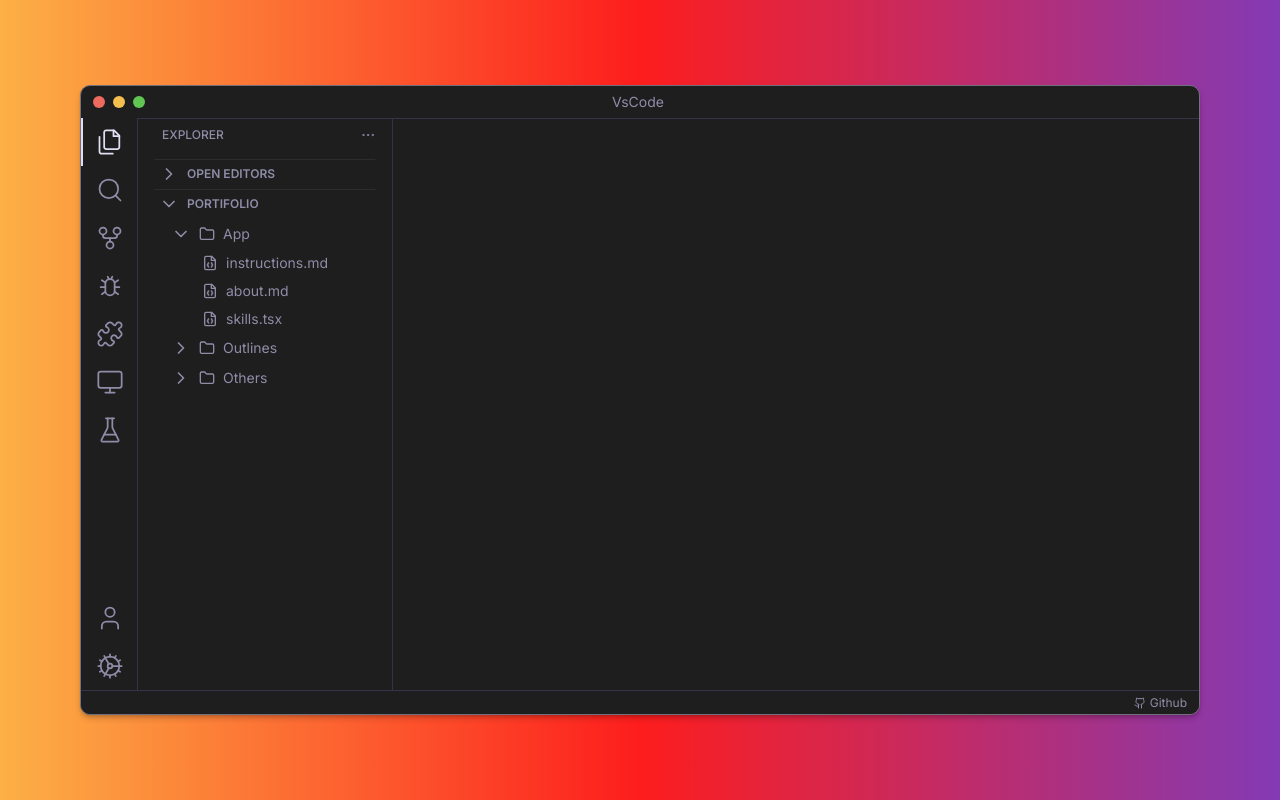
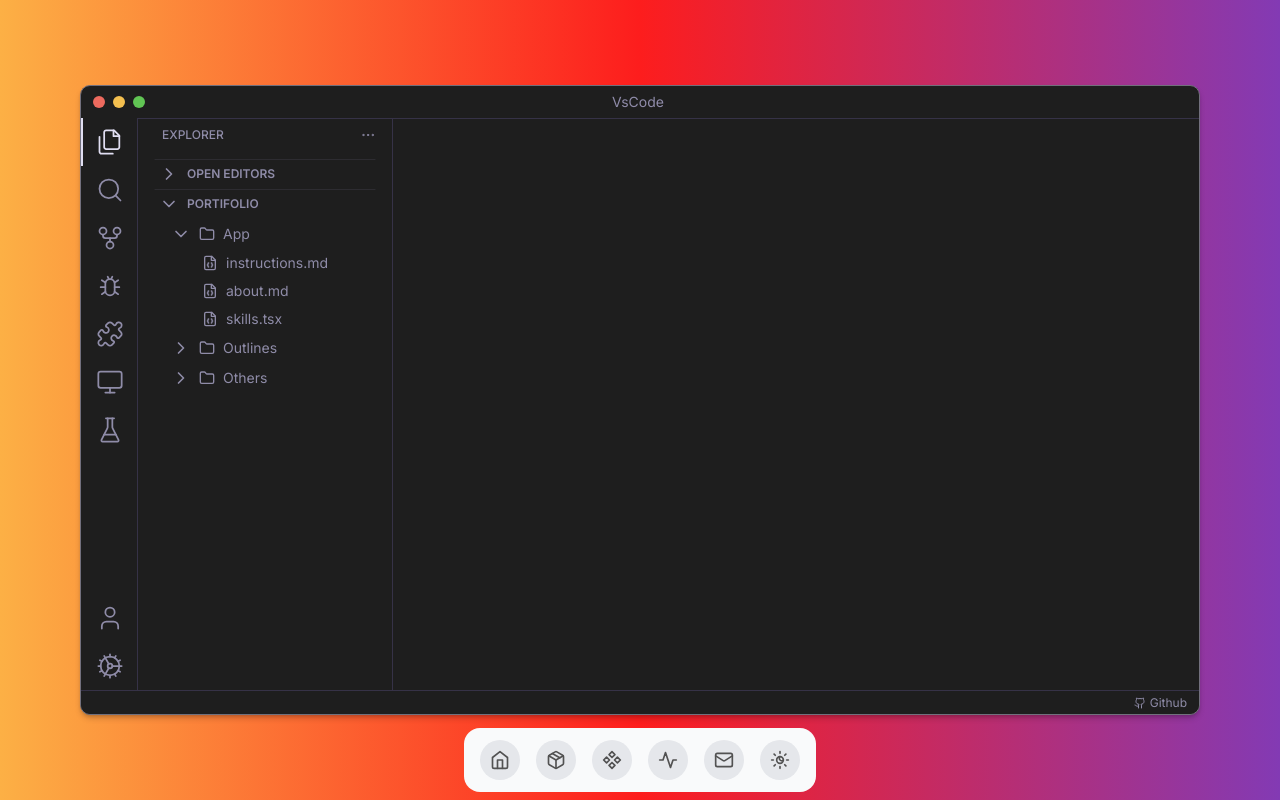
Before and after one commit to juliuscaezarff/portifolio-page, a Next.js app: page / in a window 1280 px wide. Built offline with nearby package versions, Linux system fonts and the light colour scheme.

Commit message:
feat: add dock component

```diff
--- a/src/app/layout.tsx
+++ b/src/app/layout.tsx
@@ -1,32 +1,33 @@
-import '../styles/global.css'
+import "../styles/global.css";
 
-import { Inter } from '@next/font/google'
+import { Inter } from "@next/font/google";
 
-const inter = Inter({ subsets: ['latin'] })
+const inter = Inter({ subsets: ["latin"] });
 
-import { Menu } from '@/components/Menu'
-import { Header } from '@/components/Header'
-import { Explorer } from '@/components/Explorer'
-import { Footer } from '@/components/Footer'
-import { OpenFilesTabs } from '@/components/OpenFilesTabs'
-import { OpenFilesProvider } from '@/hooks/useOpenFiles'
+import { Menu } from "@/components/Menu";
+import { Header } from "@/components/Header";
+import { Explorer } from "@/components/Explorer";
+import { Footer } from "@/components/Footer";
+import { OpenFilesTabs } from "@/components/OpenFilesTabs";
+import { OpenFilesProvider } from "@/hooks/useOpenFiles";
+import { DockComponent } from "@/components/DockComponent";
 
 export const metadata = {
   title: {
-    default: 'Julius Caezar',
-    template: '%s | Julius Caezar'
+    default: "Julius Caezar",
+    template: "%s | Julius Caezar",
   },
   robots: {
     index: true,
     follow: true,
   },
   description: "Software Engineer Student",
-}
+};
 
 export default function RootLayout({
   children,
 }: {
-  children: React.ReactNode
+  children: React.ReactNode;
 }) {
   return (
     <html lang="en" className={inter.className}>
@@ -49,8 +50,9 @@
             </OpenFilesProvider>
             <Footer />
           </div>
+          <DockComponent />
         </div>
       </body>
     </html>
-  )
+  );
 }
--- /dev/null
+++ b/src/components/DockComponent.tsx
@@ -0,0 +1,82 @@
+"use client";
+
+import {
+  Activity,
+  Component,
+  HomeIcon,
+  Mail,
+  Package,
+  SunMoon,
+} from "lucide-react";
+
+import { Dock, DockIcon, DockItem, DockLabel } from "@/components/ui/dock";
+
+const data = [
+  {
+    title: "Home",
+    icon: (
+      <HomeIcon className="h-full w-full text-neutral-600 dark:text-neutral-300" />
+    ),
+    href: "#",
+  },
+  {
+    title: "Products",
+    icon: (
+      <Package className="h-full w-full text-neutral-600 dark:text-neutral-300" />
+    ),
+    href: "#",
+  },
+  {
+    title: "Components",
+    icon: (
+      <Component className="h-full w-full text-neutral-600 dark:text-neutral-300" />
+    ),
+    href: "#",
+  },
+  {
+    title: "Activity",
+    icon: (
+      <Activity className="h-full w-full text-neutral-600 dark:text-neutral-300" />
+    ),
+    href: "#",
+  },
+  // {
+  //   title: 'Change Log',
+  //   icon: (
+  //     <ScrollText className='h-full w-full text-neutral-600 dark:text-neutral-300' />
+  //   ),
+  //   href: '#',
+  // },
+  {
+    title: "Email",
+    icon: (
+      <Mail className="h-full w-full text-neutral-600 dark:text-neutral-300" />
+    ),
+    href: "#",
+  },
+  {
+    title: "Theme",
+    icon: (
+      <SunMoon className="h-full w-full text-neutral-600 dark:text-neutral-300" />
+    ),
+    href: "#",
+  },
+];
+
+export function DockComponent() {
+  return (
+    <div className="absolute bottom-2 left-1/2 max-w-full -translate-x-1/2">
+      <Dock className="items-end pb-3">
+        {data.map((item, idx) => (
+          <DockItem
+            key={idx}
+            className="aspect-square rounded-full bg-gray-200 dark:bg-neutral-800"
+          >
+            <DockLabel>{item.title}</DockLabel>
+            <DockIcon>{item.icon}</DockIcon>
+          </DockItem>
+        ))}
+      </Dock>
+    </div>
+  );
+}
--- /dev/null
+++ b/src/components/ui/dock.tsx
@@ -0,0 +1,226 @@
+"use client";
+
+import {
+  motion,
+  MotionValue,
+  useMotionValue,
+  useSpring,
+  useTransform,
+  type SpringOptions,
+  AnimatePresence,
+} from "motion/react";
+import {
+  Children,
+  cloneElement,
+  createContext,
+  useContext,
+  useEffect,
+  useMemo,
+  useRef,
+  useState,
+} from "react";
+import { cn } from "@/lib/utils";
+
+const DOCK_HEIGHT = 128;
+const DEFAULT_MAGNIFICATION = 80;
+const DEFAULT_DISTANCE = 150;
+const DEFAULT_PANEL_HEIGHT = 64;
+
+export type DockProps = {
+  children: React.ReactNode;
+  className?: string;
+  distance?: number;
+  panelHeight?: number;
+  magnification?: number;
+  spring?: SpringOptions;
+};
+
+export type DockItemProps = {
+  className?: string;
+  children: React.ReactNode;
+  onClick?: () => void;
+};
+
+export type DockLabelProps = {
+  className?: string;
+  children: React.ReactNode;
+};
+
+export type DockIconProps = {
+  className?: string;
+  children: React.ReactNode;
+};
+
+export type DocContextType = {
+  mouseX: MotionValue;
+  spring: SpringOptions;
+  magnification: number;
+  distance: number;
+};
+
+export type DockProviderProps = {
+  children: React.ReactNode;
+  value: DocContextType;
+};
+
+const DockContext = createContext<DocContextType | undefined>(undefined);
+
+function DockProvider({ children, value }: DockProviderProps) {
+  return <DockContext.Provider value={value}>{children}</DockContext.Provider>;
+}
+
+function useDock() {
+  const context = useContext(DockContext);
+  if (!context) {
+    throw new Error("useDock must be used within an DockProvider");
+  }
+  return context;
+}
+
+function Dock({
+  children,
+  className,
+  spring = { mass: 0.1, stiffness: 150, damping: 12 },
+  magnification = DEFAULT_MAGNIFICATION,
+  distance = DEFAULT_DISTANCE,
+  panelHeight = DEFAULT_PANEL_HEIGHT,
+}: DockProps) {
+  const mouseX = useMotionValue(Infinity);
+  const isHovered = useMotionValue(0);
+
+  const maxHeight = useMemo(() => {
+    return Math.max(DOCK_HEIGHT, magnification + magnification / 2 + 4);
+  }, [magnification]);
+
+  const heightRow = useTransform(isHovered, [0, 1], [panelHeight, maxHeight]);
+  const height = useSpring(heightRow, spring);
+
+  return (
+    <motion.div
+      style={{
+        height: height,
+        scrollbarWidth: "none",
+      }}
+      className="mx-2 flex max-w-full items-end overflow-x-auto"
+    >
+      <motion.div
+        onMouseMove={({ pageX }: any) => {
+          isHovered.set(1);
+          mouseX.set(pageX);
+        }}
+        onMouseLeave={() => {
+          isHovered.set(0);
+          mouseX.set(Infinity);
+        }}
+        className={cn(
+          "mx-auto flex w-fit gap-4 rounded-2xl bg-gray-50 px-4 dark:bg-neutral-900",
+          className
+        )}
+        style={{ height: panelHeight }}
+        role="toolbar"
+        aria-label="Application dock"
+      >
+        <DockProvider value={{ mouseX, spring, distance, magnification }}>
+          {children}
+        </DockProvider>
+      </motion.div>
+    </motion.div>
+  );
+}
+
+function DockItem({ children, className, onClick }: DockItemProps) {
+  const ref = useRef<HTMLDivElement>(null);
+
+  const { distance, magnification, mouseX, spring } = useDock();
+
+  const isHovered = useMotionValue(0);
+
+  const mouseDistance = useTransform(mouseX, (val) => {
+    const domRect = ref.current?.getBoundingClientRect() ?? { x: 0, width: 0 };
+    return val - domRect.x - domRect.width / 2;
+  });
+
+  const widthTransform = useTransform(
+    mouseDistance,
+    [-distance, 0, distance],
+    [40, magnification, 40]
+  );
+
+  const width = useSpring(widthTransform, spring);
+
+  return (
+    <motion.div
+      ref={ref}
+      style={{ width }}
+      onHoverStart={() => isHovered.set(1)}
+      onHoverEnd={() => isHovered.set(0)}
+      onFocus={() => isHovered.set(1)}
+      onBlur={() => isHovered.set(0)}
+      className={cn(
+        "relative inline-flex items-center justify-center",
+        className
+      )}
+      tabIndex={0}
+      role="button"
+      aria-haspopup="true"
+      onClick={onClick}
+    >
+      {Children.map(children, (child) =>
+        cloneElement(child as React.ReactElement, { width, isHovered })
+      )}
+    </motion.div>
+  );
+}
+
+function DockLabel({ children, className, ...rest }: DockLabelProps) {
+  const restProps = rest as Record<string, unknown>;
+  const isHovered = restProps["isHovered"] as MotionValue<number>;
+  const [isVisible, setIsVisible] = useState(false);
+
+  useEffect(() => {
+    const unsubscribe = isHovered.on("change", (latest) => {
+      setIsVisible(latest === 1);
+    });
+
+    return () => unsubscribe();
+  }, [isHovered]);
+
+  return (
+    <AnimatePresence>
+      {isVisible && (
+        <motion.div
+          initial={{ opacity: 0, y: 0 }}
+          animate={{ opacity: 1, y: -10 }}
+          exit={{ opacity: 0, y: 0 }}
+          transition={{ duration: 0.2 }}
+          className={cn(
+            "absolute -top-6 left-1/2 w-fit whitespace-pre rounded-md border border-gray-200 bg-gray-100 px-2 py-0.5 text-xs text-neutral-700 dark:border-neutral-900 dark:bg-neutral-800 dark:text-white",
+            className
+          )}
+          role="tooltip"
+          style={{ x: "-50%" }}
+        >
+          {children}
+        </motion.div>
+      )}
+    </AnimatePresence>
+  );
+}
+
+function DockIcon({ children, className, ...rest }: DockIconProps) {
+  const restProps = rest as Record<string, unknown>;
+  const width = restProps["width"] as MotionValue<number>;
+
+  const widthTransform = useTransform(width, (val) => val / 2);
+
+  return (
+    <motion.div
+      style={{ width: widthTransform }}
+      className={cn("flex items-center justify-center", className)}
+    >
+      {children}
+    </motion.div>
+  );
+}
+
+export { Dock, DockIcon, DockItem, DockLabel };
```
